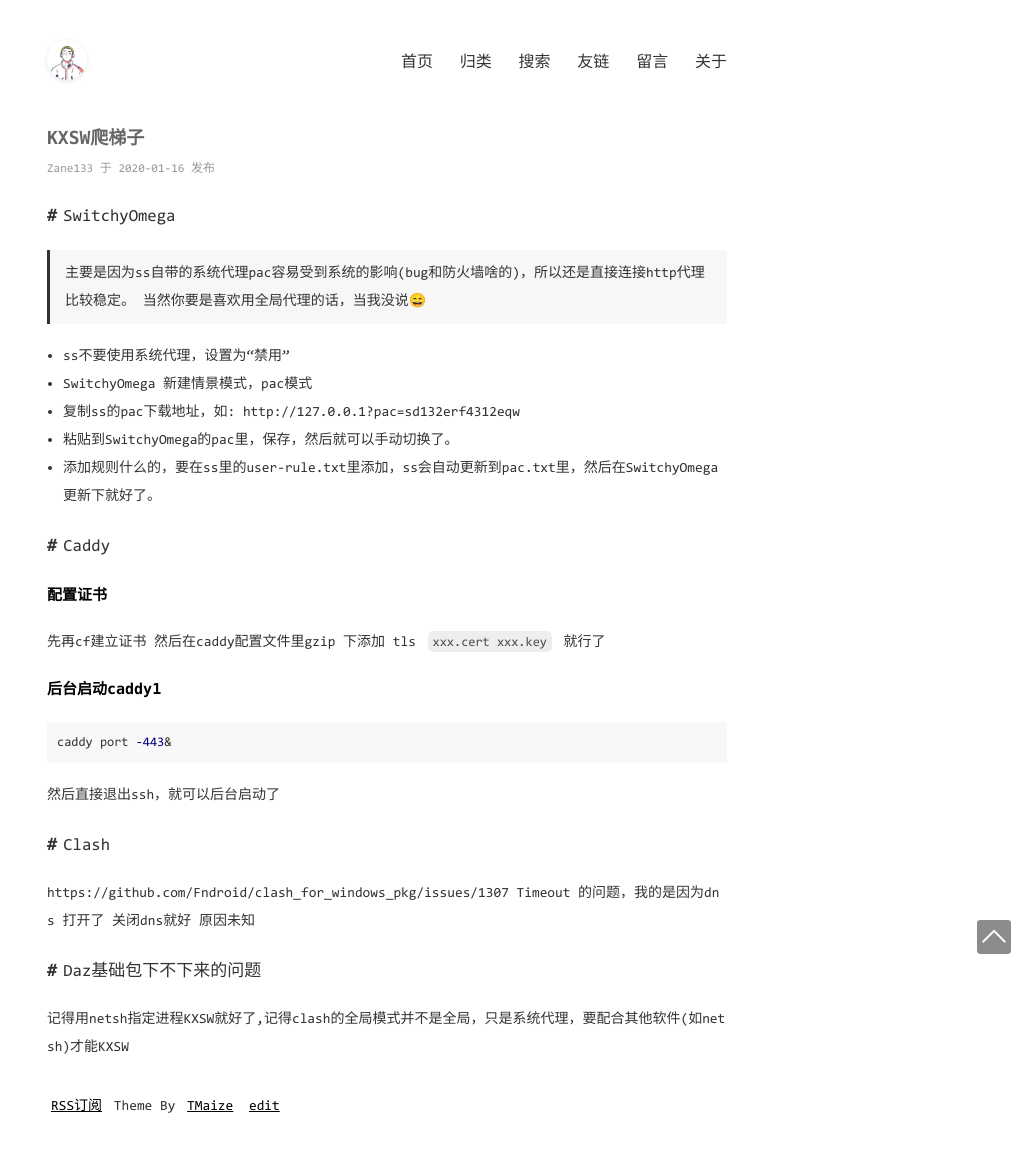
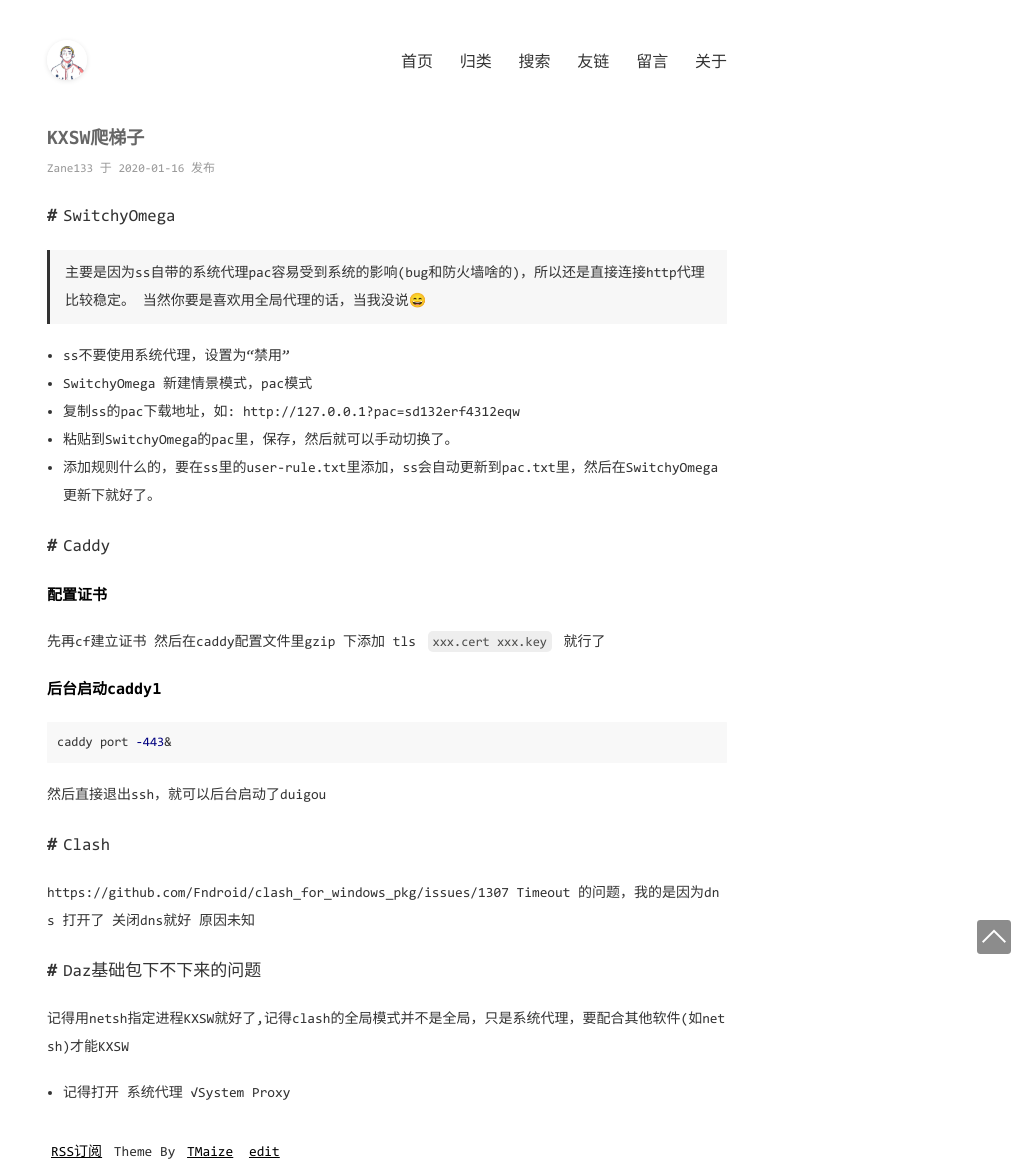
Before and after one commit to zane133/zane133.github.io, a Jekyll site: the page built from _posts/2020-01-16-ss-fq.markdown, in a window 1280 px wide. Shown: the whole page, without its empty margins (253-1280 px from the left). Built offline with Jekyll 4.4.1, drawn with Linux system fonts in a browser that asks for light colours; before the commit the page ends 1129 px from its top, so only the background shows below that.

Commit message:
Update 2020-01-16-ss-fq.markdown
增加kxsw方式

````diff
--- a/_posts/2020-01-16-ss-fq.markdown
+++ b/_posts/2020-01-16-ss-fq.markdown
@@ -23,7 +23,7 @@ title:      "KXSW爬梯子"
 ```shell
 caddy port -443&
 ```
-然后直接退出ssh，就可以后台启动了
+然后直接退出ssh，就可以后台启动了duigou
 
 ## Clash
 https://github.com/Fndroid/clash_for_windows_pkg/issues/1307
@@ -31,3 +31,4 @@ Timeout 的问题，我的是因为dns 打开了 关闭dns就好 原因未知
 
 ## Daz基础包下不下来的问题
 记得用netsh指定进程KXSW就好了,记得clash的全局模式并不是全局，只是系统代理，要配合其他软件(如netsh)才能KXSW
+- 记得打开 系统代理 √System Proxy
````
